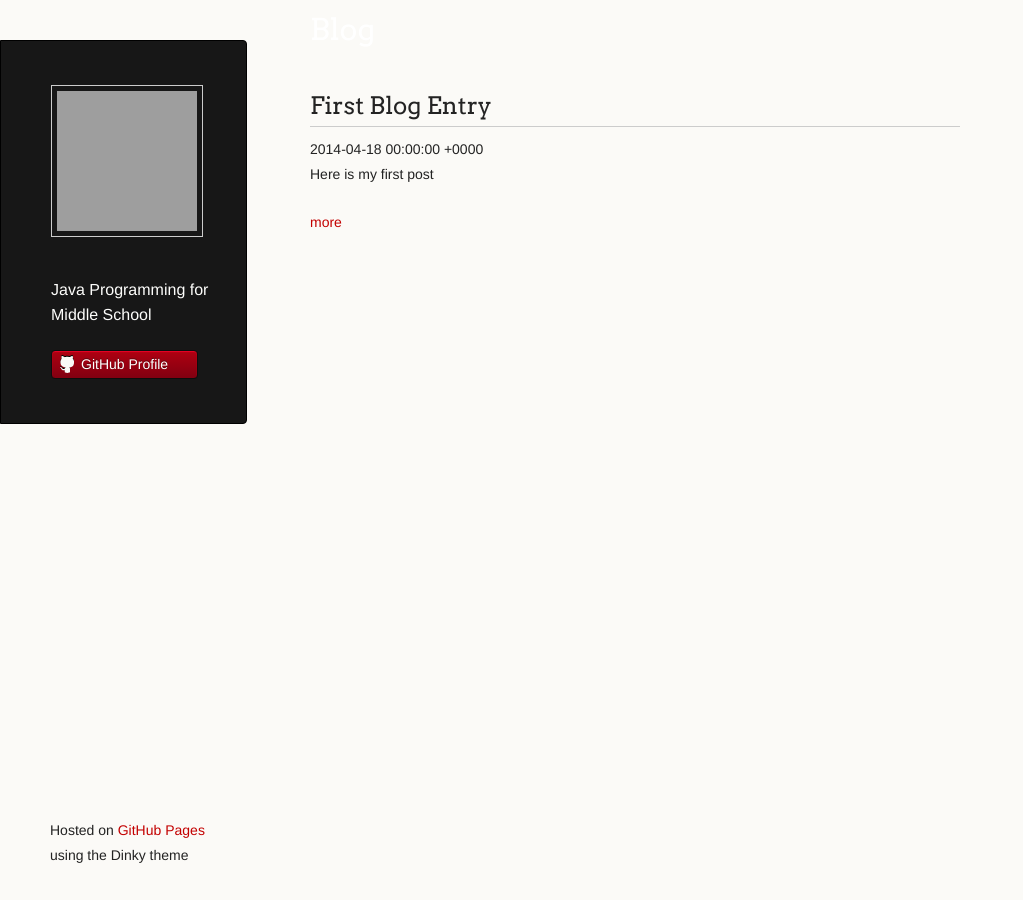
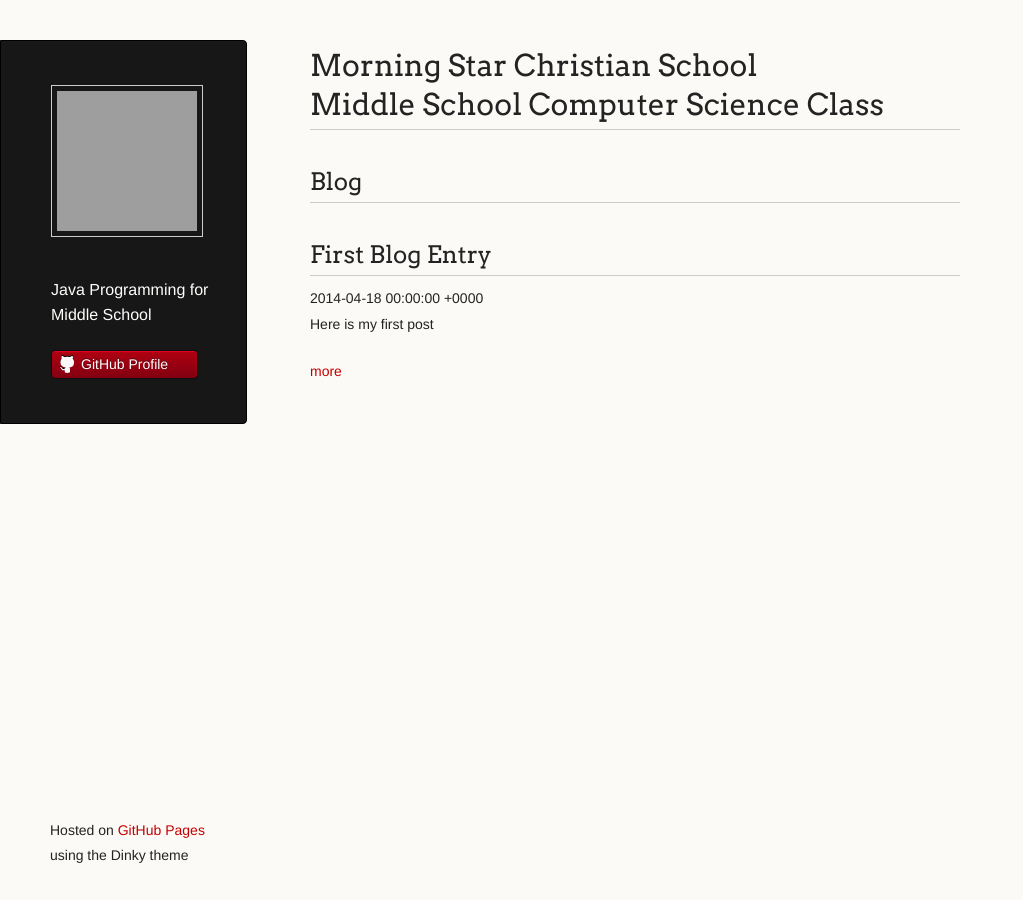
Before and after one commit to mscsbend/mscsbend.github.io, a Jekyll site: the page built from blog.html, in a window 1280 px wide. Shown: the whole page, without its empty margins (0-1023 px from the left). Built offline with Jekyll 4.4.1, drawn with Linux system fonts in a browser that asks for light colours; grey boxes are pictures that could not be loaded.

Commit message:
Update blog.html

```diff
--- a/blog.html
+++ b/blog.html
@@ -1,46 +1,8 @@
 ---
-title: Morning Star Christian School - Blog
+layout: page
+title: Blog
 ---
-<!doctype html>
-<html>
-  <head>
-    <meta charset="utf-8">
-    <meta http-equiv="X-UA-Compatible" content="chrome=1">
-    <title>{{ page.title }} by mscsbend</title>
-
-    <link rel="stylesheet" href="stylesheets/styles.css">
-    <link rel="stylesheet" href="stylesheets/pygment_trac.css">
-    <script src="javascripts/scale.fix.js"></script>
-    <meta name="viewport" content="width=device-width, initial-scale=1, user-scalable=no">
-    <!--[if lt IE 9]>
-    <script src="//html5shiv.googlecode.com/svn/trunk/html5.js"></script>
-    <![endif]-->
-  </head>
-  <body>
-    <div class="wrapper">
-      <header>
-        <a href="http://mscsbend.org/"><img src="https://avatars1.githubusercontent.com/u/6496876?s=140" alt="Morning Star Christian School" /></a>
-        <p class="header">Java Programming for Middle School</p>
-
-
-
-        <ul>
-          <li><a class="buttons github" href="https://github.com/mscsbend">GitHub Profile</a></li>
-        </ul>
-
-      </header>
-      <section>
-        <h1 class="header">Blog</h1>
-      	  {% for post in site.posts %}
-      	      <h2>{{ post.title }}</h2>
-      	      <div>{{ post.date}} {{ post.excerpt }} <a href="{{ post.url}}">more</a></div>
-      	  {% endfor %}
-      </section>
-      <footer>
-        <p><small>Hosted on <a href="http://pages.github.com">GitHub Pages</a> using the Dinky theme</small></p>
-      </footer>
-    </div>
-    <!--[if !IE]><script>fixScale(document);</script><![endif]-->
-
-  </body>
-</html>
+{% for post in site.posts %}
+    <h2>{{ post.title }}</h2>
+    <div>{{ post.date}} {{ post.excerpt }} <a href="{{ post.url}}">more</a></div>
+{% endfor %}
```
